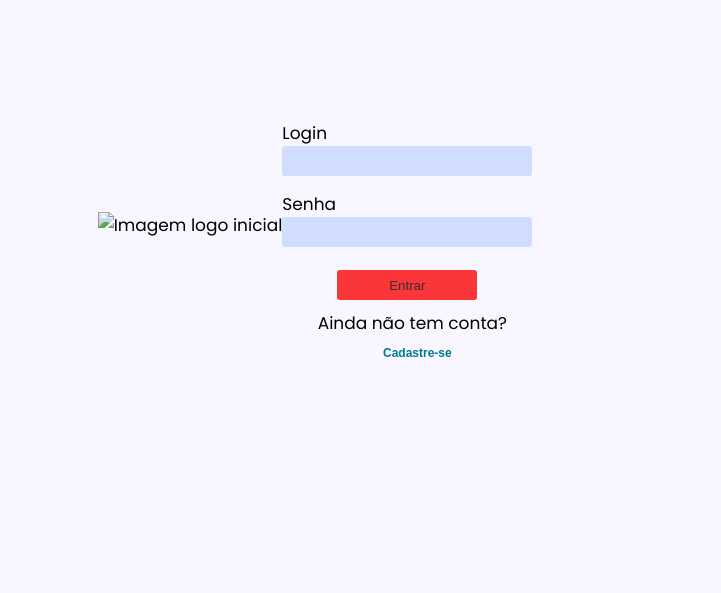
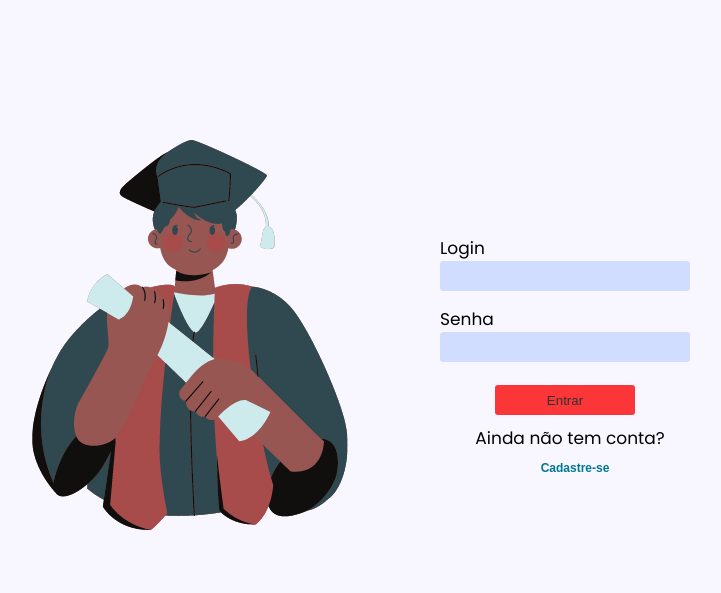
Before and after one commit to gevasconcelos/euaprovado, a plain HTML site: page index.html in a window 1280 px wide. Shown: the whole page, without its empty margins (325-1046 px from the left). Drawn offline with Linux system fonts and the light colour scheme; the site is published under a folder, as on GitHub Pages, so addresses that start at the root find nothing.

Commit message:
Update index.html

```diff
--- a/index.html
+++ b/index.html
@@ -20,7 +20,7 @@
 
     <header>
         <div class="container-logo">
-            <img class="logo" src="/img/prototipoLogo.png" alt="Imagem logo inicial">
+            <img class="logo" src="img/prototipoLogo.png" alt="Imagem logo inicial">
         </div>
     </header>
 
```
